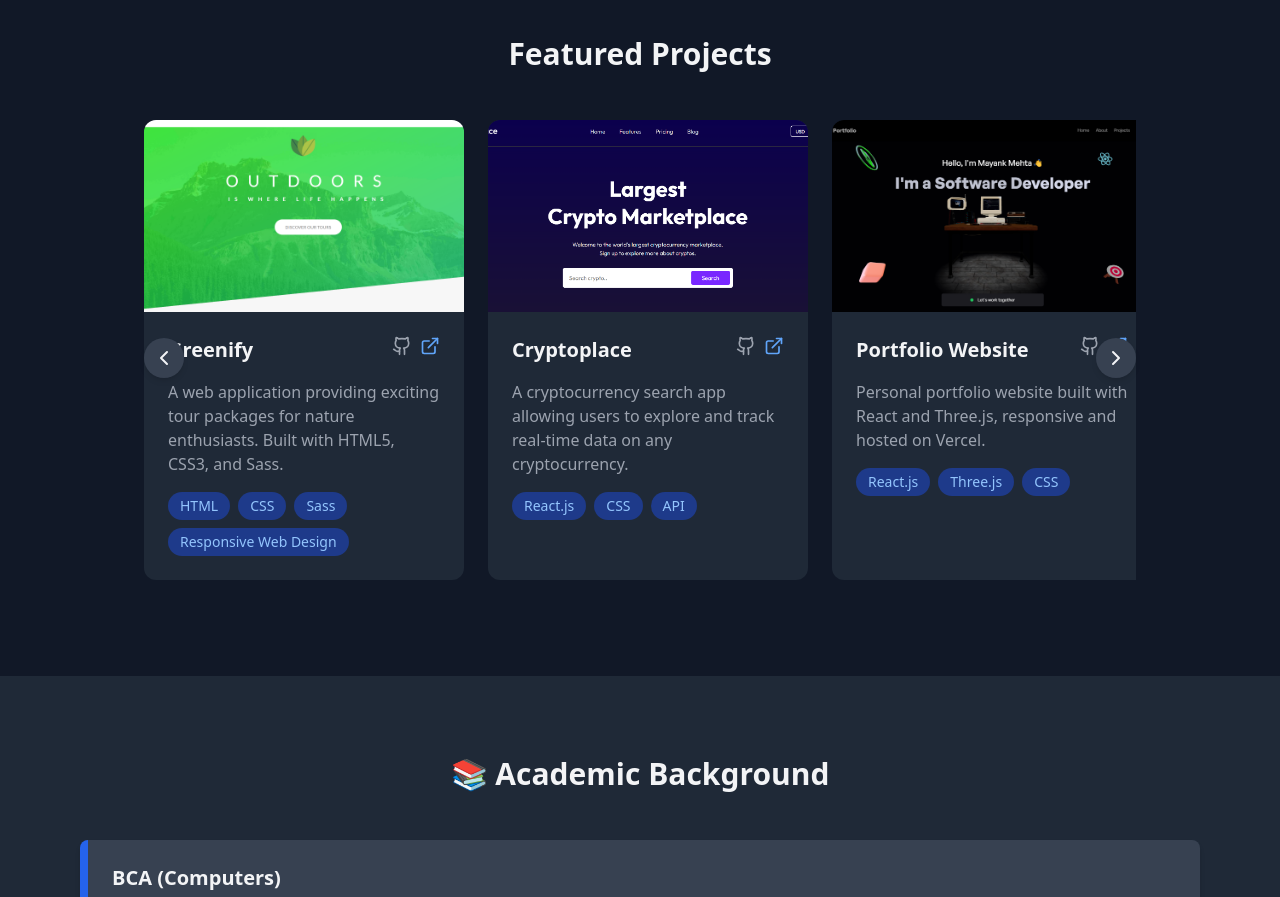
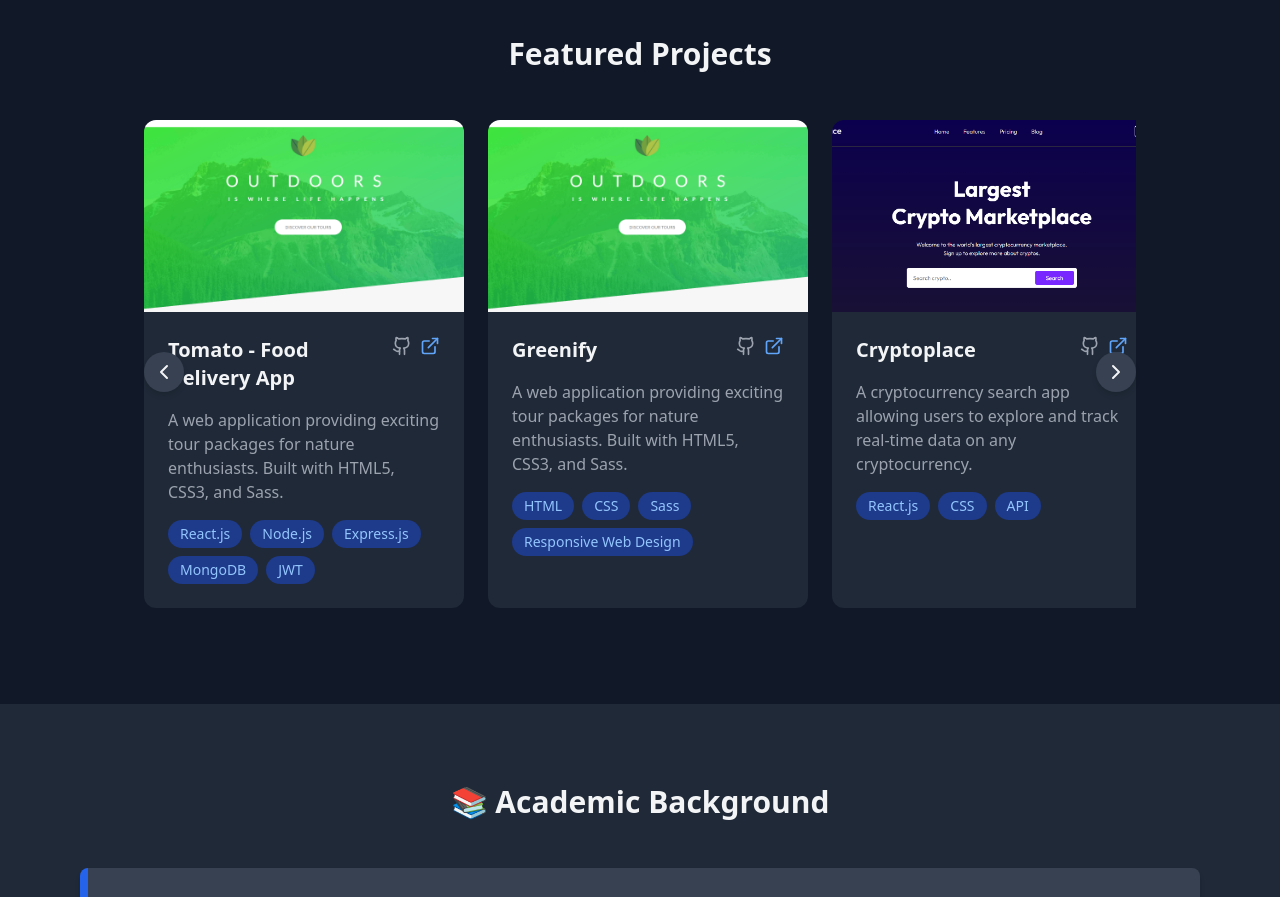
Before and after one commit to mayankmehta19032003/Portfolio, a React (Vite) app: page / in a window 1280 px wide. Shown: the part 1560-2457 px from the top of the page. Built offline with nearby package versions, Linux system fonts and the light colour scheme.

Commit message:
Update Portfolio.jsx

```diff
--- a/src/Portfolio.jsx
+++ b/src/Portfolio.jsx
@@ -638,6 +638,16 @@ const Portfolio = () => {
 
   const projects = [
     {
+      title: "Tomato - Food Delivery App",
+      description:
+        "A web application providing exciting tour packages for nature enthusiasts. Built with HTML5, CSS3, and Sass.",
+      technologies: ["React.js", "Node.js", "Express.js", "MongoDB","JWT"],
+      duration: "December 2024 - January 2025",
+      link: "https://food-del-frontend-dy2n.onrender.com/",
+      github: "https://github.com/mayankmehta19032003/food-del",
+      image: "/project-greenify.png",
+    },
+    {
       title: "Greenify",
       description:
         "A web application providing exciting tour packages for nature enthusiasts. Built with HTML5, CSS3, and Sass.",
```
